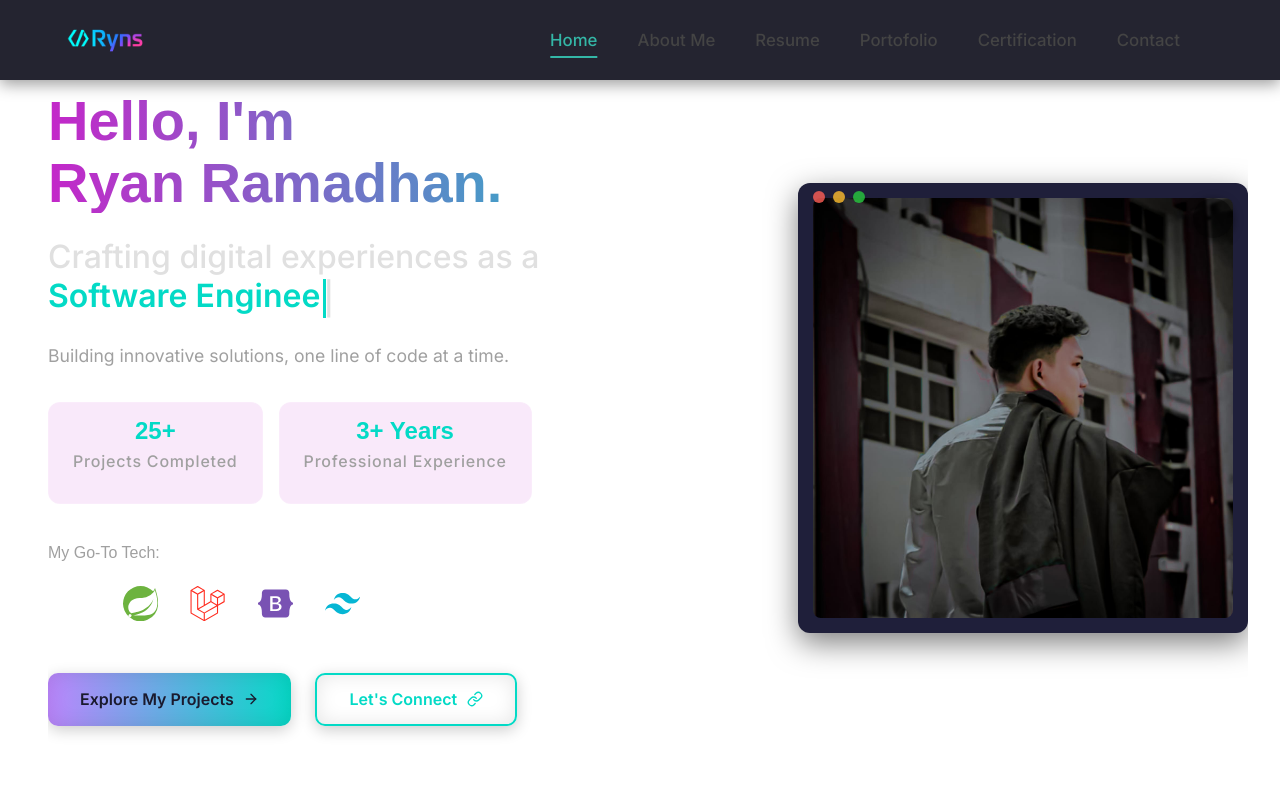
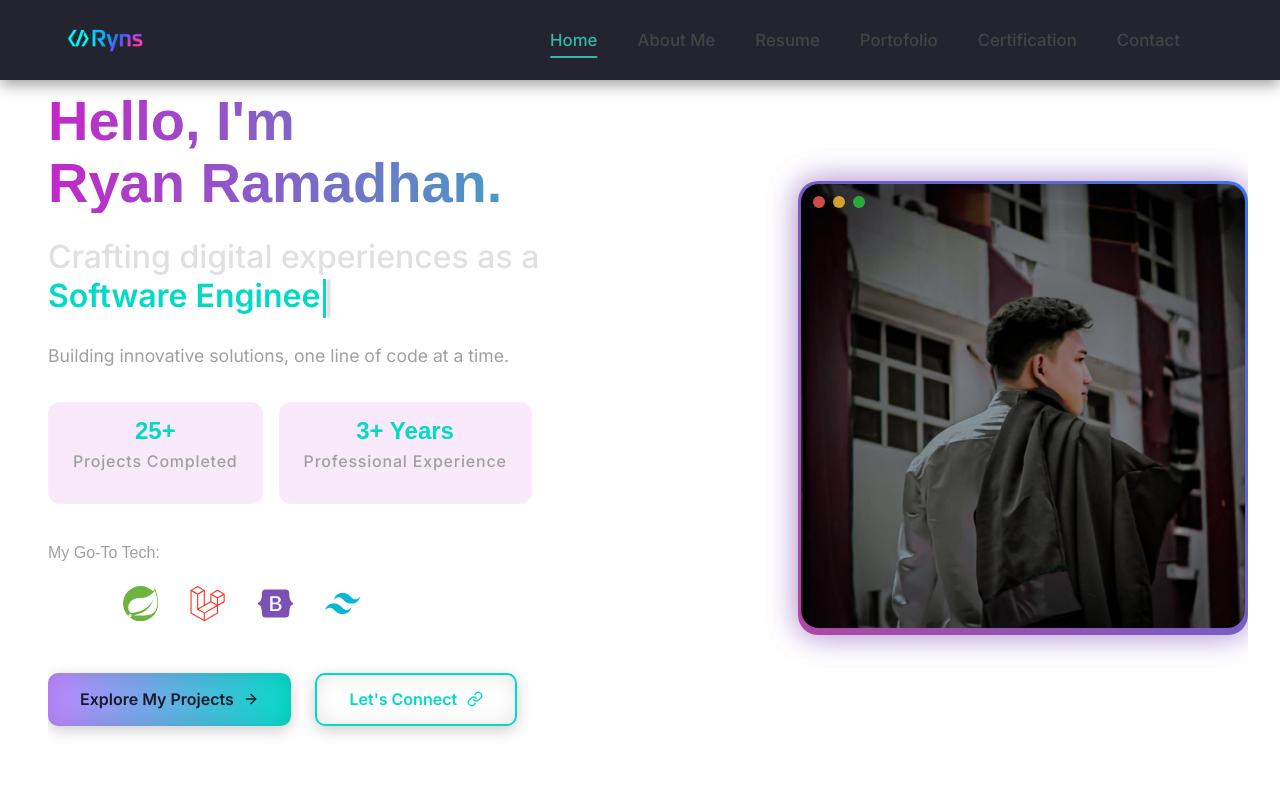
Before and after one commit to RyanRamadhan11/ryanramadhan, a Next.js app: page / in a window 1280 px wide. Shown: the top 800 px of the page. Built offline with nearby package versions, Linux system fonts and the light colour scheme.

Commit message:
update hero

```diff
--- a/src/app/components/HeroSection/HeroSection.module.css
+++ b/src/app/components/HeroSection/HeroSection.module.css
@@ -1,4 +1,4 @@
-/* Keyframes untuk kursor dan animasi border (Tidak Berubah) */
+/* Keyframes untuk kursor dan animasi border */
 @keyframes blink-caret {
   from,
   to {
@@ -9,12 +9,16 @@
   }
 }
 
-@keyframes snake-border-spin {
-  from {
-    transform: rotate(0deg);
+/* [PERUBAHAN] Animasi baru untuk border gradasi */
+@keyframes glowing-border {
+  0% {
+    background-position: 0% 50%;
   }
-  to {
-    transform: rotate(360deg);
+  50% {
+    background-position: 100% 50%;
+  }
+  100% {
+    background-position: 0% 50%;
   }
 }
 
@@ -44,14 +48,11 @@
   max-width: 700px;
 }
 
-/* [DIREVISI] Judul dengan efek gradasi */
 .heroContent h1 {
   font-size: clamp(2.5rem, 6vw, 3.5rem);
   margin: 0;
   line-height: 1.1;
   font-family: var(--font-jetbrains, sans-serif);
-
-  /* Efek Gradasi */
   background-image: linear-gradient(
     to right,
     #c427c9,
@@ -67,7 +68,7 @@
 }
 
 .hello {
-  /* Tidak perlu properti color lagi karena sudah diatur oleh gradasi di h1 */
+  /* Tidak perlu properti color lagi */
 }
 
 .roleLine {
@@ -80,7 +81,6 @@
   margin: 0.5rem 0 0.5rem;
 }
 
-/* [BARU] Style untuk teks profesi yang beranimasi */
 .animatedRole {
   color: var(--hero-highlight-color);
   font-weight: 600;
@@ -105,22 +105,19 @@
 }
 
 /*--------------------------------------------------------------
-# [DIREVISI] Stats, Frameworks, CTA
+# Stats, Frameworks, CTA
 --------------------------------------------------------------*/
-
 .statsContainer {
   display: flex;
   gap: 1rem;
   margin-bottom: 2.5rem;
 }
 
-/* [DIREVISI] Styling untuk Kartu Statistik dengan warna tematik & lebar pas */
 .statCard {
-  background: rgba(196, 39, 201, 0.1); /* Ungu tematik transparan */
+  background: rgba(196, 39, 201, 0.1);
   border: 1px solid rgba(255, 255, 255, 0.1);
   border-radius: 12px;
   padding: 1rem 1.5rem;
-  /* flex: 1; <-- Dihapus agar lebar kartu pas dengan konten */
   text-align: center;
   backdrop-filter: blur(5px);
   -webkit-backdrop-filter: blur(5px);
@@ -128,7 +125,7 @@
 }
 
 .statCard:hover {
-  background: rgba(6, 182, 212, 0.2); /* Cyan tematik transparan saat hover */
+  background: rgba(6, 182, 212, 0.2);
   transform: translateY(-5px);
 }
 
@@ -176,7 +173,6 @@
 
 .frameworkIcon {
   font-size: 2.2rem;
-  color: var(--icon-color);
   color: var(--icon-color, #a0a0a0);
 }
 
@@ -231,50 +227,39 @@
 }
 
 /*--------------------------------------------------------------
-# Profile Image (Tidak Berubah)
+# [PERUBAHAN] Profile Image dengan Efek Glowing
 --------------------------------------------------------------*/
 .profileImageWrapper {
   position: relative;
   z-index: 1;
-  background-color: var(--hero-surface-dark);
-  border-radius: 12px;
-  padding: 15px;
-  box-shadow: 0 10px 30px rgba(0, 0, 0, 0.5);
-  overflow: hidden;
+  border-radius: 20px; /* Sudut lebih bulat */
+  padding: 3px; /* Ketebalan border */
   max-width: 450px;
   width: 90%;
   aspect-ratio: 1 / 1;
+  background: linear-gradient(45deg, #f02d7d, #0f87ff); /* Gradasi border */
+  box-shadow: 0 0 30px rgba(240, 45, 125, 0.4), 0 0 30px rgba(15, 135, 255, 0.4); /* Shadow sesuai gradasi */
+  animation: glowing-border 8s ease-in-out infinite; /* Terapkan animasi baru */
+  background-size: 200% 200%; /* Ukuran background lebih besar untuk animasi */
 }
 
+/* Pseudo-element ini tidak lagi digunakan untuk border */
 .profileImageWrapper::before {
-  content: "";
-  position: absolute;
-  top: 50%;
-  left: 50%;
-  width: 150%;
-  height: 150%;
-  background: conic-gradient(
-    transparent,
-    transparent,
-    transparent,
-    var(--hero-highlight-color)
-  );
-  animation: snake-border-spin 4s linear infinite;
-  transform: translate(-50%, -50%);
+  /* Kosongkan */
 }
 
 .profileImage {
   position: relative;
   z-index: 2;
   object-fit: cover;
-  border-radius: 8px;
+  border-radius: 18px; /* Sesuaikan agar pas dengan wrapper */
   width: 100%;
   height: 100%;
 }
 
 .windowControls {
   position: absolute;
-  top: 8px;
+  top: 15px; /* Sesuaikan posisi agar di dalam padding */
   left: 15px;
   display: flex;
   gap: 8px;
@@ -368,7 +353,7 @@
     justify-content: center;
   }
   .statsContainer {
-    flex-direction: column; /* Kartu akan bertumpuk di layar kecil */
+    flex-direction: column;
   }
 }
 @media (min-width: 992px) {
```
